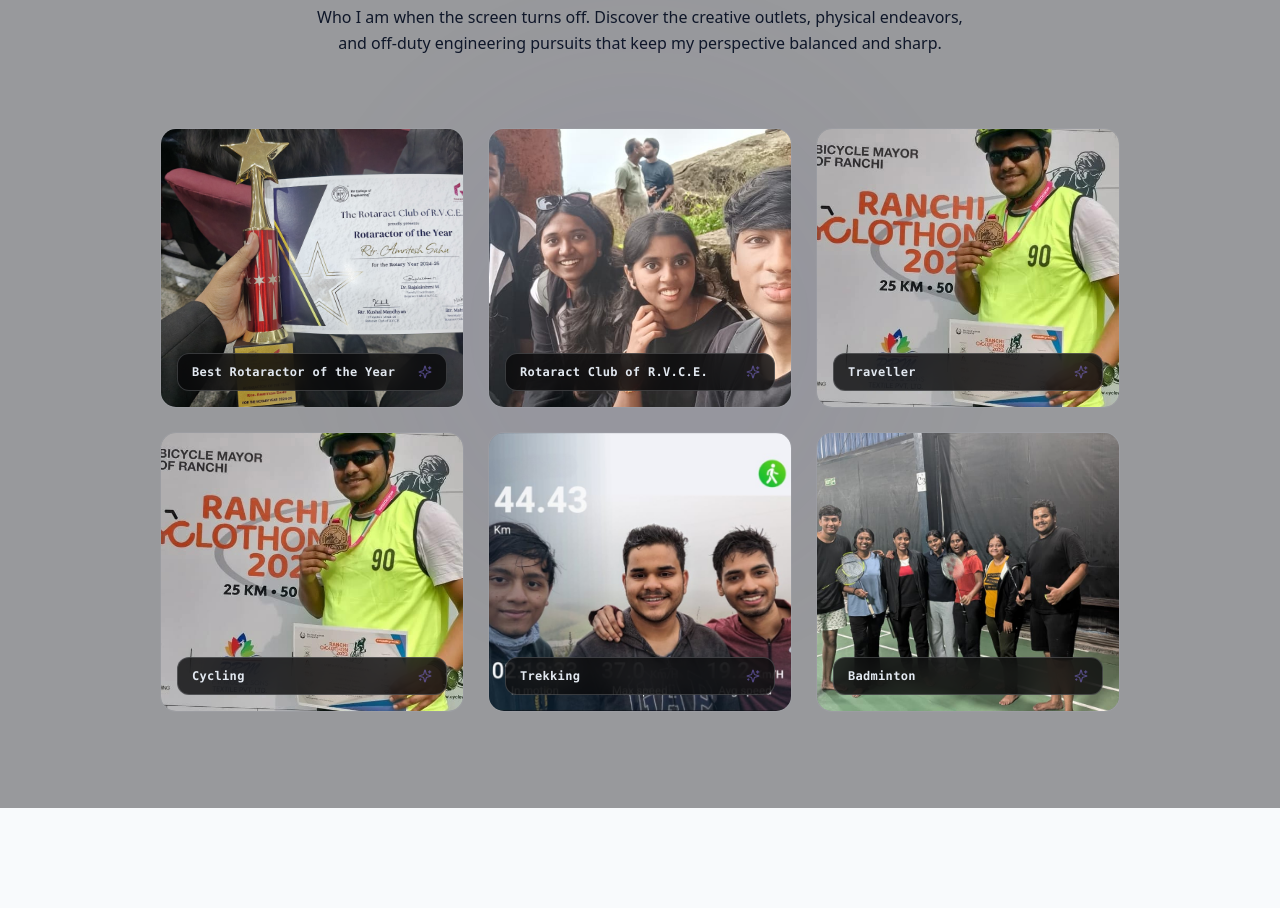
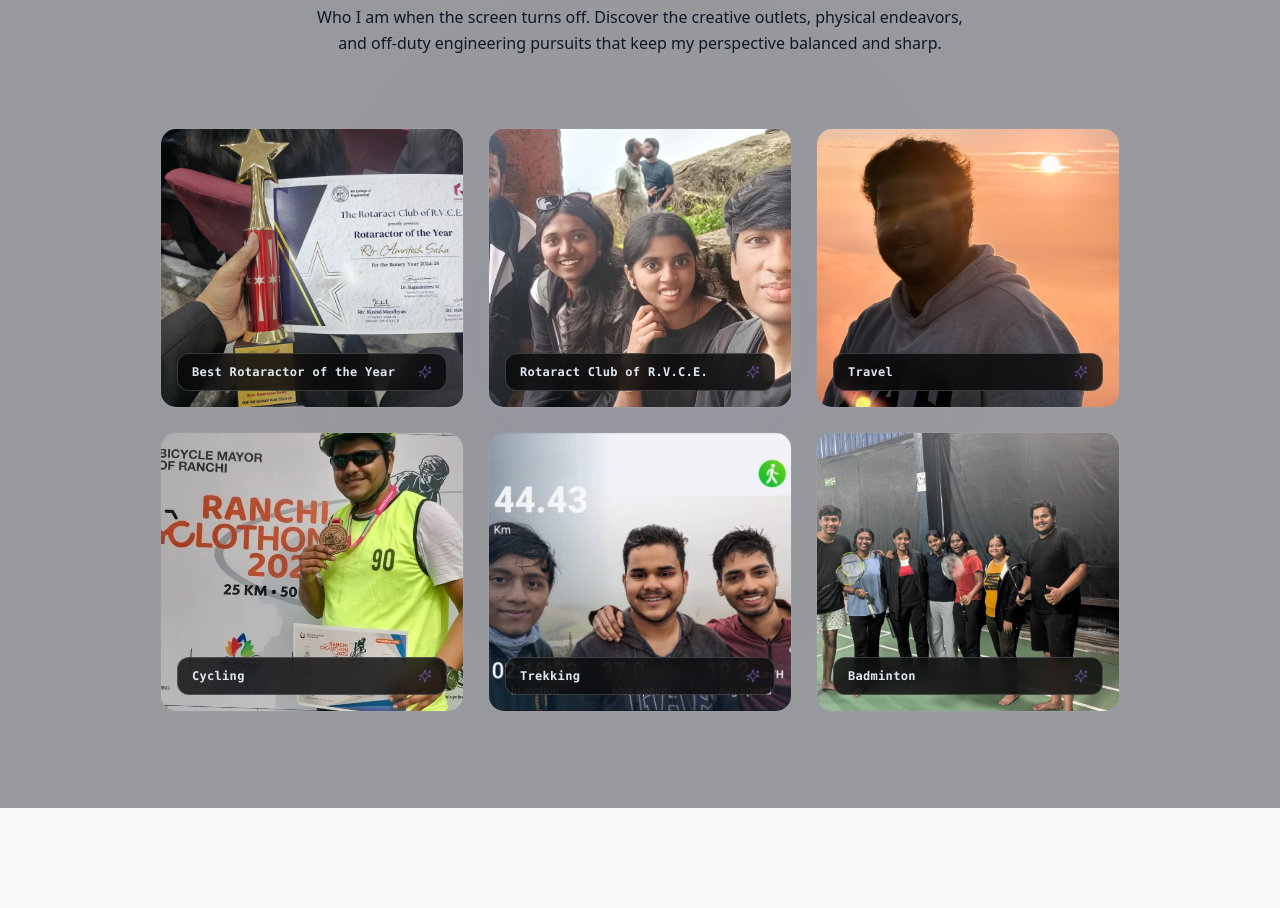
Before and after one commit to Amritesh-co/portfolio, a React (Vite) app: page / in a window 1280 px wide. Shown: the part 3927-4835 px from the top of the page. Built offline with nearby package versions, Linux system fonts and the light colour scheme; no server answers.

Commit message:
feat: use WhatsApp Image 2026-06-11 at 17.13.31.jpeg for travel in Beyond IDE

```diff
--- a/src/components/BeyondIDESection.jsx
+++ b/src/components/BeyondIDESection.jsx
@@ -4,7 +4,7 @@ import { Sparkles } from "lucide-react";
 const IMAGES = [
   { src: "/beyond-ide/img1.jpeg",       label: "Best Rotaractor of the Year" },
   { src: "/beyond-ide/img2.jpeg",       label: "Rotaract Club of R.V.C.E." },
-  { src: "/beyond-ide/img3.jpeg",       label: "Traveller" },
+  { src: "/beyond-ide/travel.jpeg",     label: "Travel" },
   { src: "/beyond-ide/cycling.jpeg",    label: "Cycling" },
   { src: "/beyond-ide/img5.jpeg",       label: "Trekking" },
   { src: "/beyond-ide/badminton.jpeg",  label: "Badminton" },
```
Also changed, not shown: public/beyond-ide/travel.jpeg (added).
